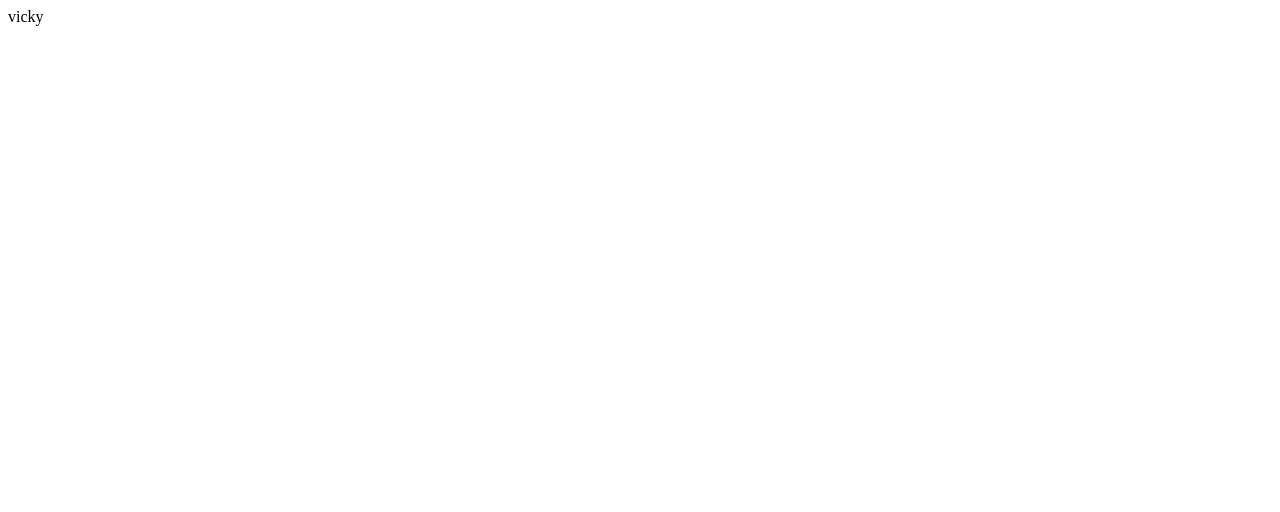
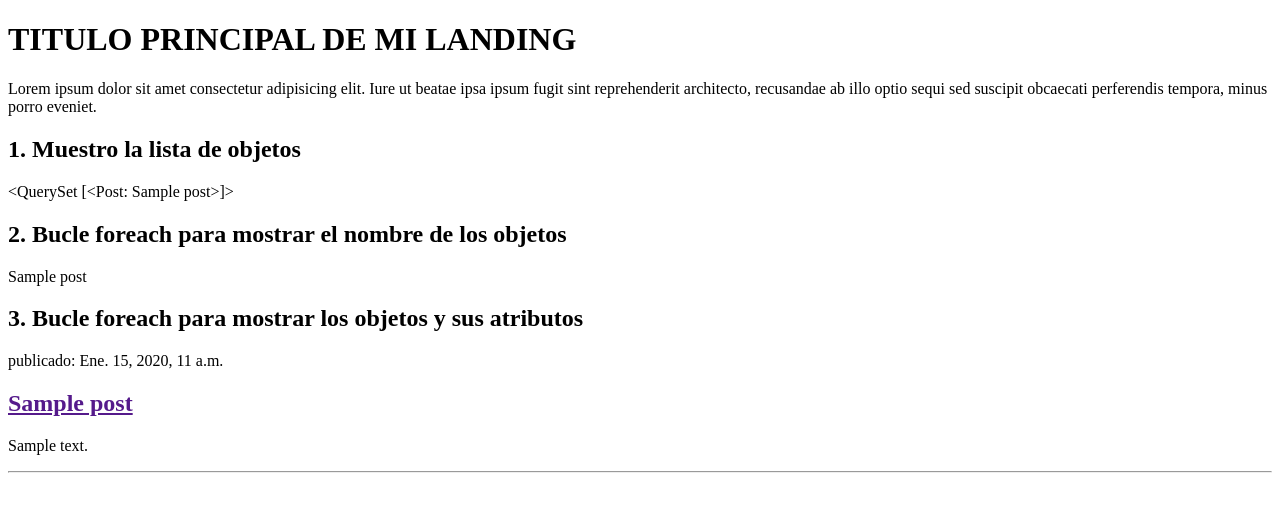
Before and after one commit to vpenasittravel/my-first-blog, a Django app: page / in a window 1280 px wide. Before the commit the part shown is almost empty. Shown: the top 512 px of the page. Run offline with Django 3.2, Linux system fonts and the light colour scheme; tables that the repository leaves empty hold one stand-in row (values such as "Sample post").

Commit message:
subo mis últimos cambios

```diff
--- a/blog/templates/blog/post_list.html
+++ b/blog/templates/blog/post_list.html
@@ -1,12 +1,42 @@
+<!--
+    Un plantilla HTML.
+    Aquí se debe indicar qué modelos que deseamos mostrar y coger la información de la BBDD
+-->
 <!DOCTYPE html>
 <html lang="es">
+
 <head>
     <meta charset="UTF-8">
     <meta name="viewport" content="width=device-width, initial-scale=1.0">
     <meta http-equiv="X-UA-Compatible" content="ie=edge">
     <title>Mi primera página en django</title>
 </head>
+
 <body>
-    {{nombre}}
+    <h1>TITULO PRINCIPAL DE MI LANDING</h1>
+    <p>Lorem ipsum dolor sit amet consectetur adipisicing elit. Iure ut beatae ipsa ipsum fugit sint reprehenderit
+        architecto, recusandae ab illo optio sequi sed suscipit obcaecati perferendis tempora, minus porro eveniet.</p>
+    <div>
+        <h2>1. Muestro la lista de objetos</h2>
+        {{posts}}
+    </div>
+    <div>
+        <h2>
+            2. Bucle foreach para mostrar el nombre de los objetos
+        </h2>
+        {% for post in posts %} {{ post }}{% endfor %}
+    </div>
+    <h2>
+        3. Bucle foreach para mostrar los objetos y sus atributos
+    </h2>
+    {% for post in posts %}
+    <div>
+        <p> publicado: {{ post.published_date }}</p>
+        <h2><a href="">{{ post.title }}</a></h2>
+        <p>{{ post.text|linebreaksbr }}</p><!--salto de línea-->
+        <hr>
+    </div>
+    {% endfor %}
 </body>
+
 </html>
--- a/blog/views.py
+++ b/blog/views.py
@@ -1,10 +1,18 @@
 from django.shortcuts import render
+from django.utils import timezone
+from .models import Post
+"""
+El punto antes de models indica el directorio actual o la aplicación actual.
+Ambos, views.py y models.py están en el mismo directorio.
+Esto significa que podemos utilizar . y el nombre del archivo (sin .py). Ahora importamos el nombre del modelo (Post)."""
 
 #request peticiones recibidas desde el navegador del cliente
-#render para construir la plantilla html
+#render lo utilizamos para indicar que se va a pintar una plantilla html
 #{} todos los argumentos que nosotros enviamos a la template del cliente en formato json
 #"contruyeme la plantilla con este request que recibimos y con estos argumentos/parametros que te envío"
+#Las views conectan modelos con plantillas.
 
 
 def post_list(request):
-    return render(request, 'blog/post_list.html', {'nombre' : 'vicky'})
+    posts = Post.objects.filter(published_date__lte=timezone.now()).order_by('published_date')
+    return render(request, 'blog/post_list.html', {'posts': posts})
```
